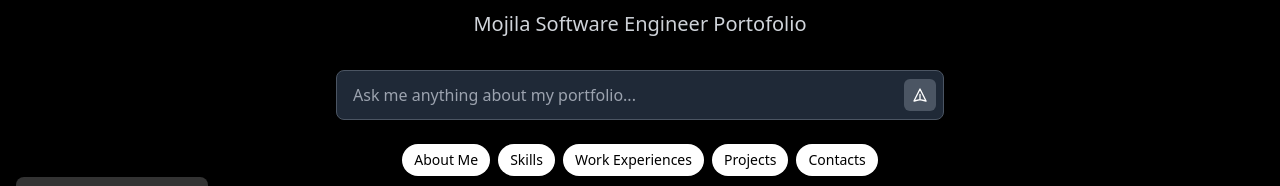
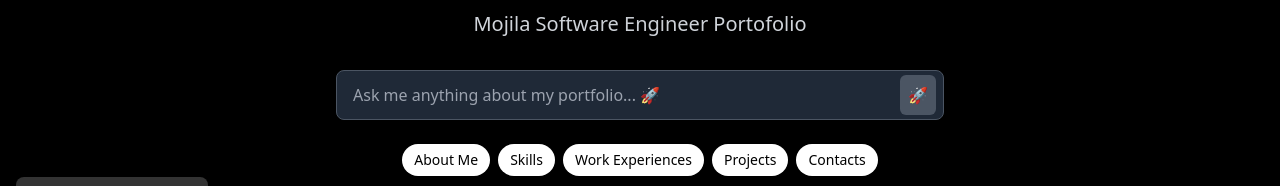
Before and after one commit to mojila/mojila-portofolio, a React (Create React App) app: page / in a window 1280 px wide. Shown: the part 463-649 px from the top of the page. Built offline with nearby package versions, Linux system fonts and the light colour scheme; grey boxes are pictures that could not be loaded.

Commit message:
style: update chat UI with emoji for better visual appeal

```diff
--- a/src/App.js
+++ b/src/App.js
@@ -172,7 +172,7 @@ function App() {
                  value={chatInput}
                  onChange={(e) => setChatInput(e.target.value)}
                  onKeyPress={handleKeyPress}
-                 placeholder="Ask me anything about my portfolio..."
+                 placeholder="Ask me anything about my portfolio... 🚀"
                  disabled={isLoading}
                  className="w-full px-4 py-3 pr-12 rounded-lg bg-gray-800 border border-gray-600 text-white placeholder-gray-400 focus:outline-none focus:ring-2 focus:ring-blue-500 focus:border-transparent disabled:opacity-50 disabled:cursor-not-allowed"
                />
@@ -186,11 +186,7 @@ function App() {
                      <circle className="opacity-25" cx="12" cy="12" r="10" stroke="currentColor" strokeWidth="4"></circle>
                      <path className="opacity-75" fill="currentColor" d="M4 12a8 8 0 018-8V0C5.373 0 0 5.373 0 12h4zm2 5.291A7.962 7.962 0 014 12H0c0 3.042 1.135 5.824 3 7.938l3-2.647z"></path>
                    </svg>
-                 ) : (
-                   <svg className="w-4 h-4" fill="none" stroke="currentColor" viewBox="0 0 24 24">
-                     <path strokeLinecap="round" strokeLinejoin="round" strokeWidth={2} d="M12 19l9 2-9-18-9 18 9-2zm0 0v-8" />
-                   </svg>
-                 )}
+                 ) : '🚀'}
                </button>
              </form>
 
```
